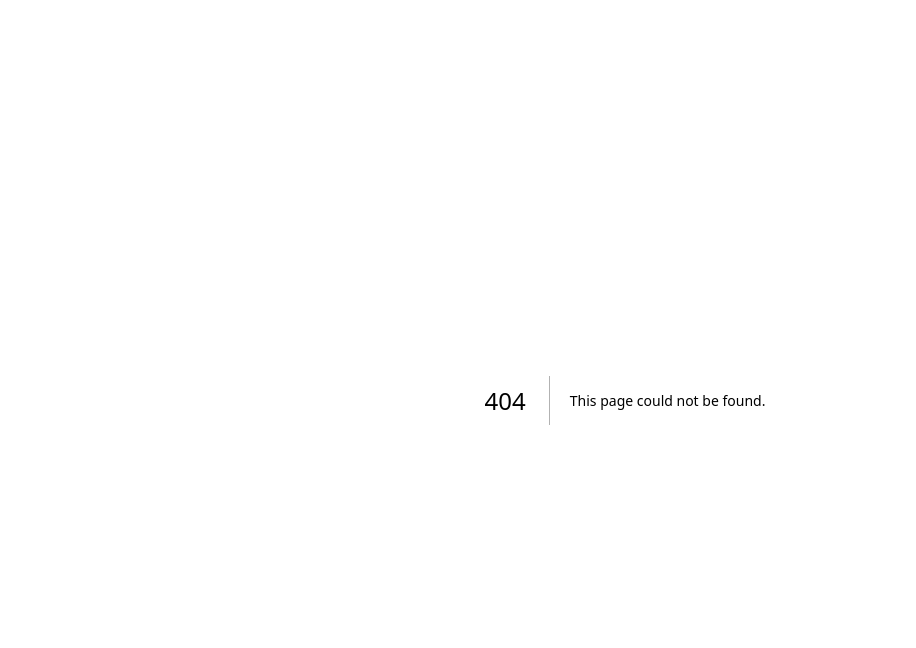
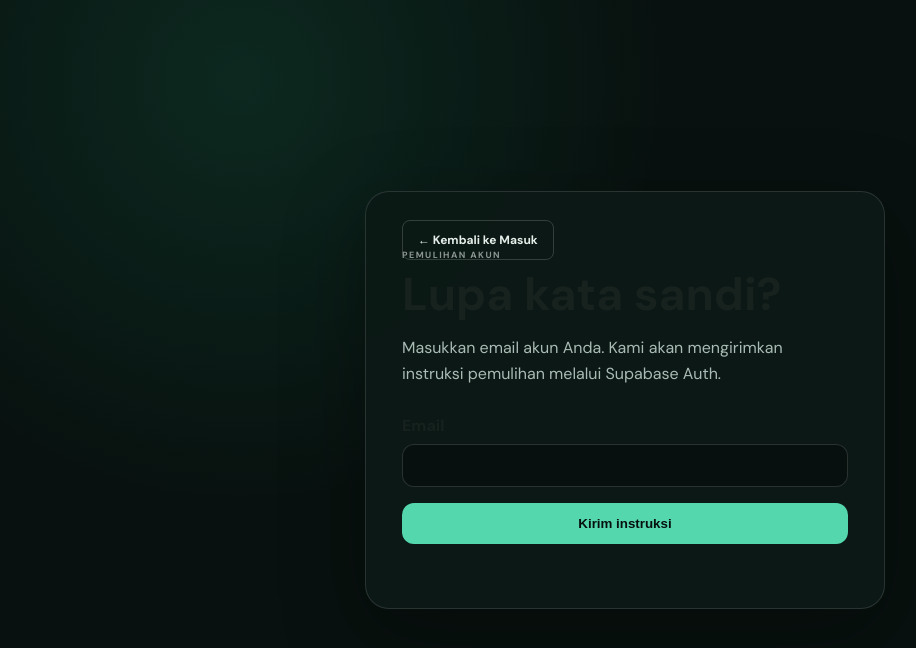
Before and after one commit to Yudi8377/EDUNEXUS, a Next.js app in the folder apps/web/: page /auth/forgot-password in a window 1280 px wide. Before the commit this address had no page. Shown: the top 648 px of the page, without its empty margins (15-931 px from the left). Built offline with nearby package versions, Linux system fonts and the light colour scheme.

Commit message:
feat(auth): add Indonesian registration and password recovery

```diff
--- /dev/null
+++ b/apps/web/app/auth/forgot-password/page.tsx
@@ -0,0 +1,9 @@
+"use client";
+import Link from "next/link";
+import { FormEvent,useState } from "react";
+import { createClient } from "@/lib/supabase/client";
+export default function ForgotPasswordPage(){
+ const [email,setEmail]=useState(""),[status,setStatus]=useState(""),[busy,setBusy]=useState(false);
+ async function submit(e:FormEvent){e.preventDefault();setBusy(true);setStatus("");const s=createClient();const {error}=await s.auth.resetPasswordForEmail(email,{redirectTo:`${window.location.origin}/auth/reset-password`});setStatus(error?error.message:"Jika email terdaftar, instruksi pemulihan kata sandi akan dikirim.");setBusy(false)}
+ return <main className="auth-shell"><section className="auth-card"><Link href="/auth/login" className="secondary">← Kembali ke Masuk</Link><div className="eyebrow">PEMULIHAN AKUN</div><h1>Lupa kata sandi?</h1><p>Masukkan email akun Anda. Kami akan mengirimkan instruksi pemulihan melalui Supabase Auth.</p><form className="auth-form" onSubmit={submit}><label>Email<input type="email" autoComplete="email" value={email} onChange={e=>setEmail(e.target.value)} required /></label>{status&&<div className="auth-error" role="status">{status}</div>}<button disabled={busy}>{busy?"Mengirim...":"Kirim instruksi"}</button></form></section></main>;
+}
```
